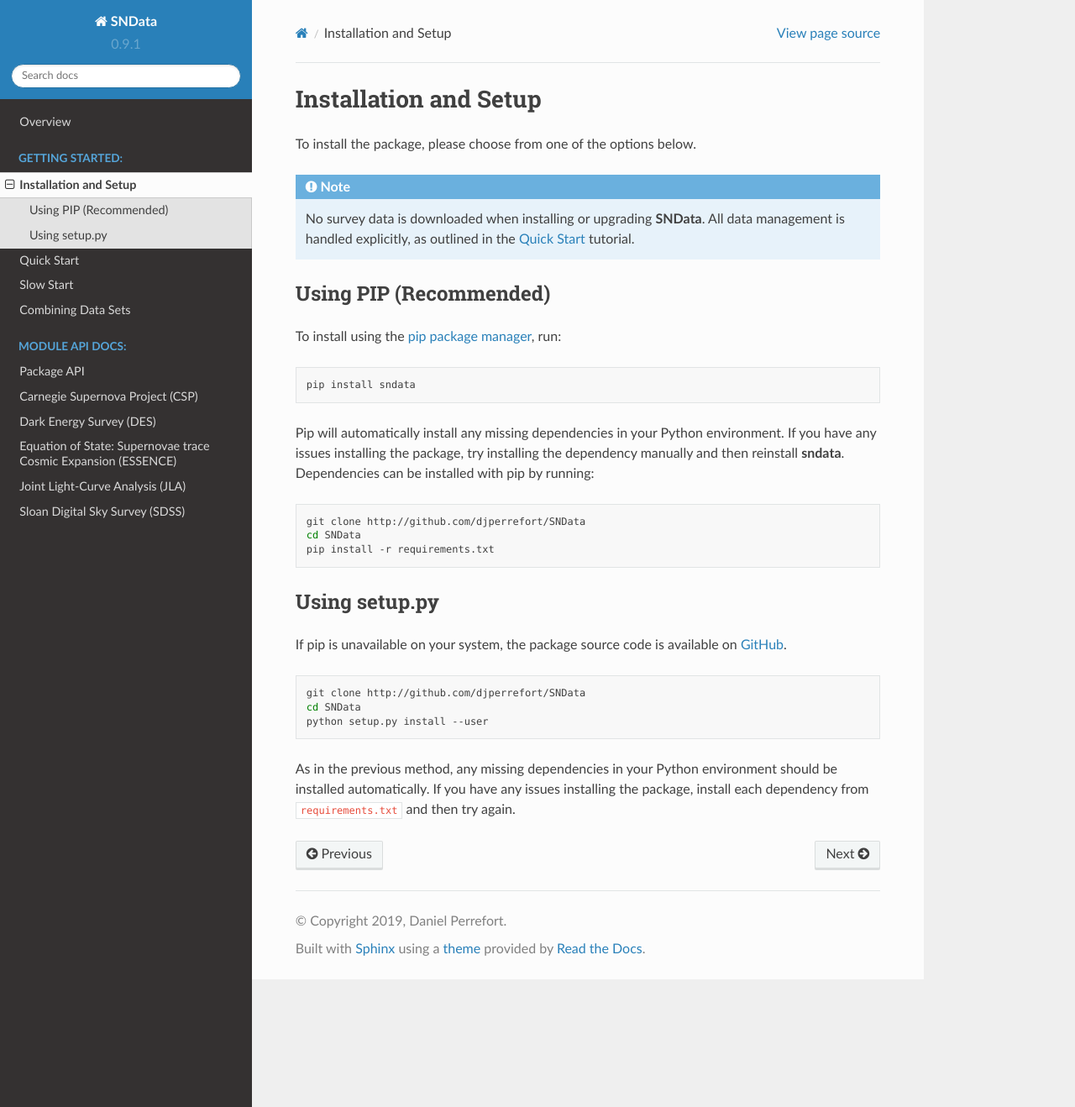
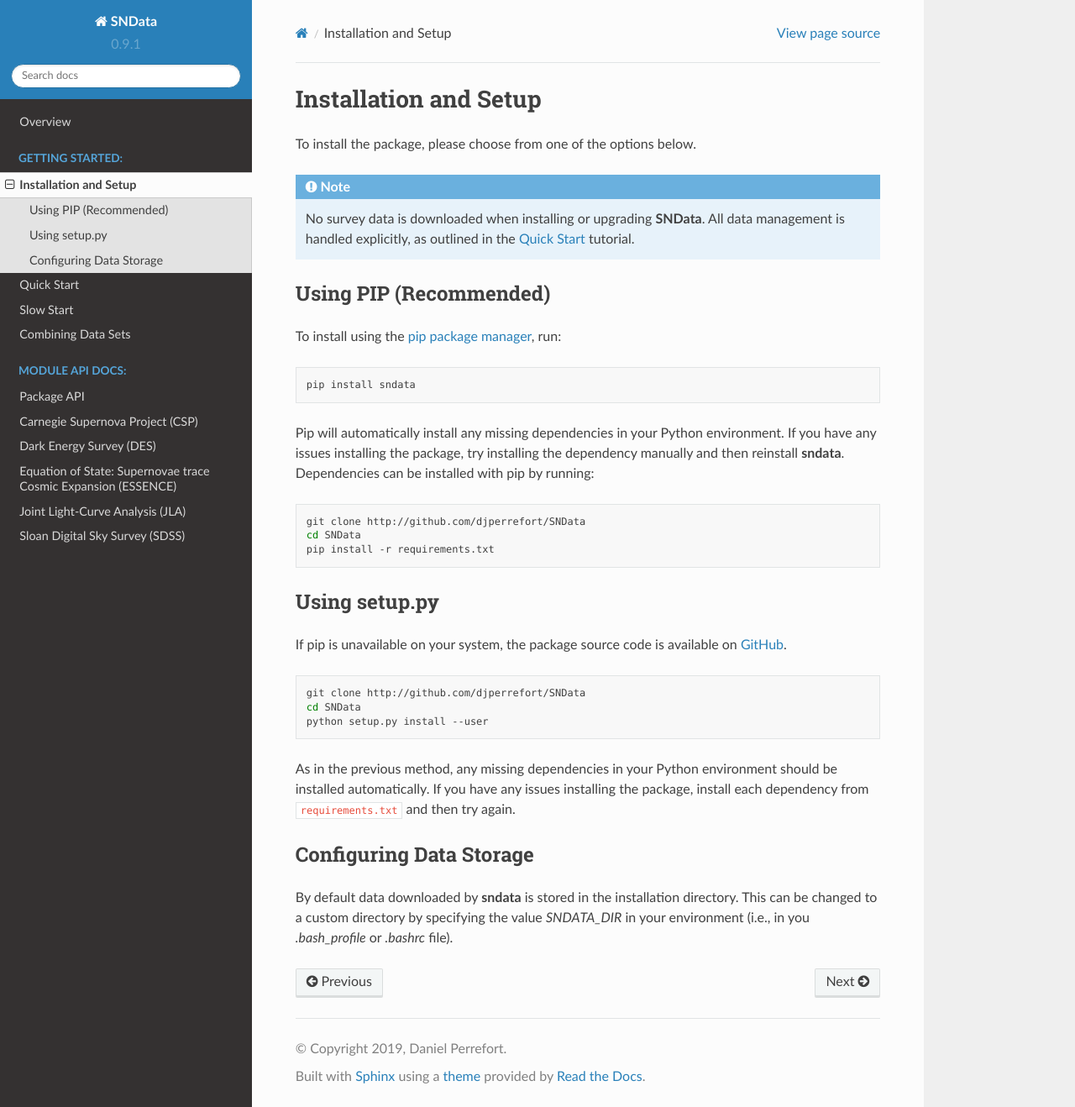
Before and after one commit to sncosmo/SNData, a Sphinx documentation site: the page built from docs/source/getting_started/installation.rst, in a window 1280 px wide and 1318 px high. Shown: the whole window at 84% size. Built offline with Sphinx 7.4.7 and the Read the Docs theme 2.0.0, drawn with Linux system fonts in a browser that asks for light colours.

Commit message:
Adds instructions for custom data directory

```diff
--- a/docs/source/getting_started/installation.rst
+++ b/docs/source/getting_started/installation.rst
@@ -47,3 +47,9 @@
 
 .. _pip package manager: https://pip.pypa.io/en/stable/
 .. _GitHub: https://github.com/djperrefort/sndata
+
+Configuring Data Storage
+------------------------
+
+By default data downloaded by **sndata** is stored in the installation directory. This can be changed to a custom
+directory by specifying the value `SNDATA_DIR` in your environment (i.e., in you `.bash_profile` or `.bashrc` file).
```
